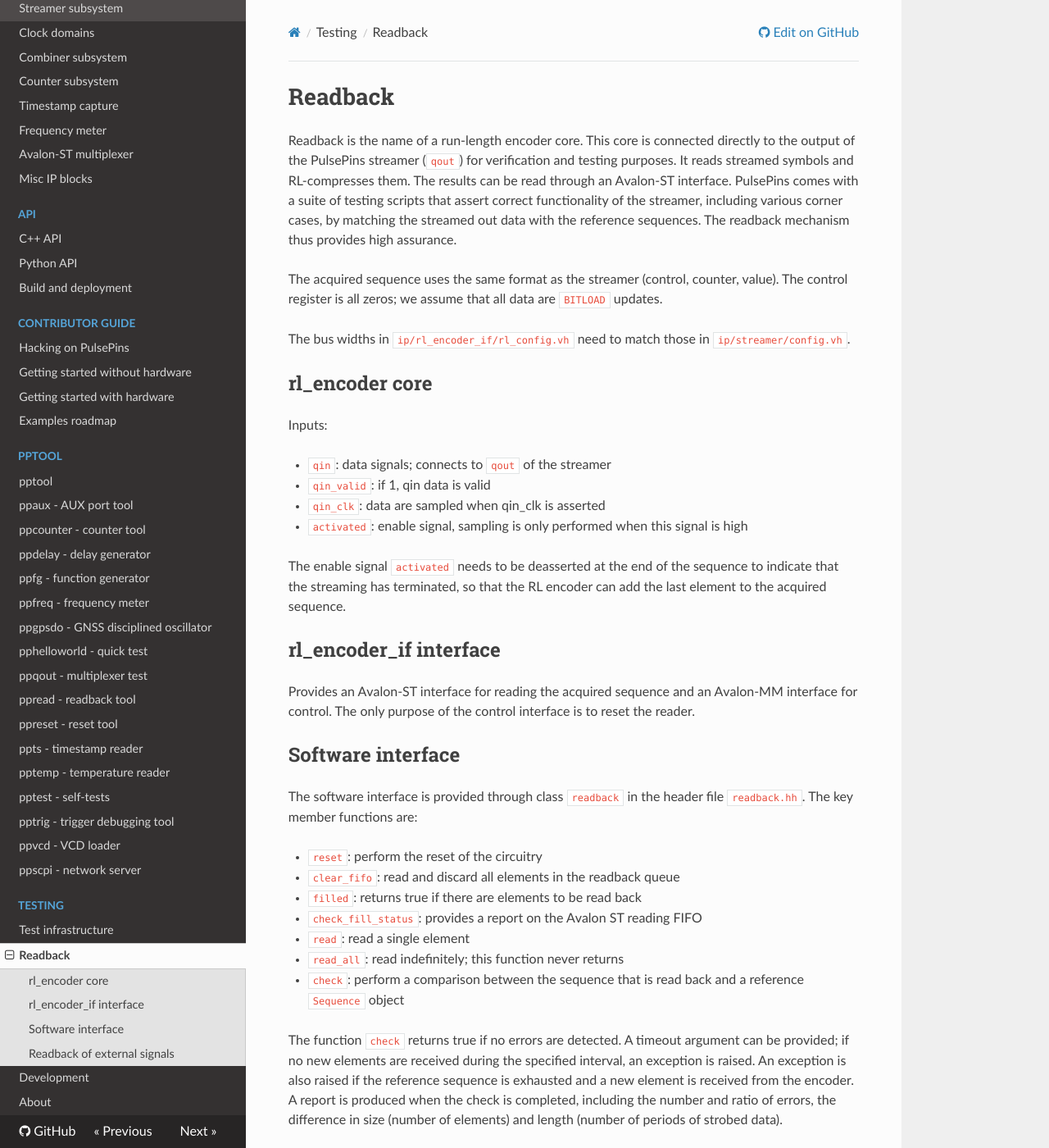
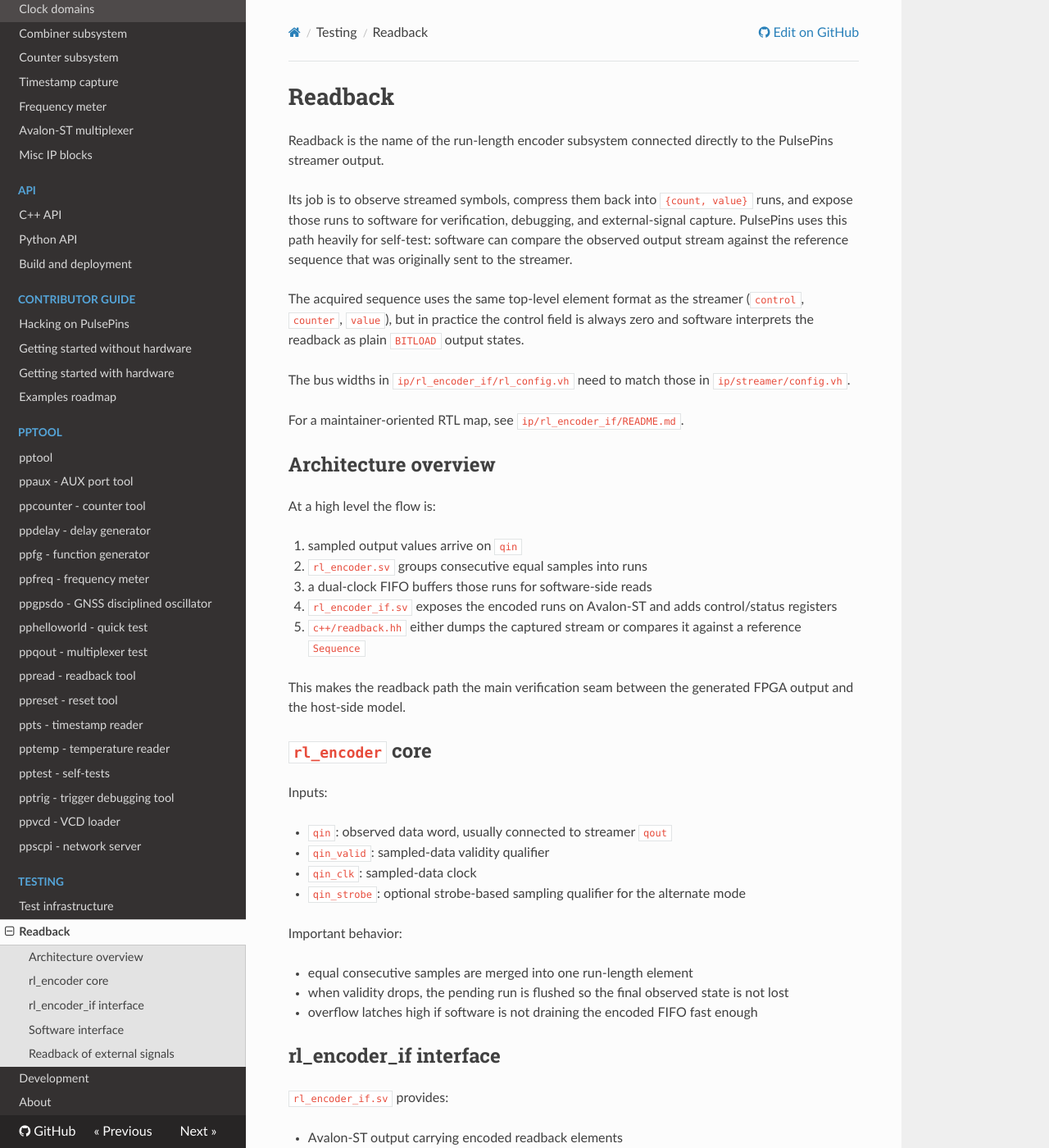
Before and after one commit to rokzitko/PulsePins, an MkDocs documentation site: the page built from docs/docs/readback.md, in a window 1280 px wide and 1400 px high. Shown: the whole window at 82% size. Built offline with MkDocs 1.6.1, drawn with Linux system fonts in a browser that asks for light colours; nearby versions of some CDN libraries; some of the changed text lies outside the part shown.

Commit message:
document readback verification path

```diff
--- a/docs/docs/readback.md
+++ b/docs/docs/readback.md
@@ -1,51 +1,65 @@
 # Readback
 
-Readback is the name of a run-length encoder core. This core is connected directly to the output of the PulsePins
-streamer (``qout``) for verification and testing purposes. It reads streamed symbols and RL-compresses them. The
-results can be read through an Avalon-ST interface. PulsePins comes with a suite of testing scripts
-that assert correct functionality of the streamer, including various corner cases, by matching the streamed
-out data with the reference sequences. The readback mechanism thus provides high assurance.
+Readback is the name of the run-length encoder subsystem connected directly to the PulsePins streamer output.
 
-The acquired sequence uses the same format as the streamer (control, counter, value). The control register is all zeros;
-we assume that all data are ``BITLOAD`` updates.
+Its job is to observe streamed symbols, compress them back into `{count, value}` runs, and expose those runs to software for verification, debugging, and external-signal capture. PulsePins uses this path heavily for self-test: software can compare the observed output stream against the reference sequence that was originally sent to the streamer.
+
+The acquired sequence uses the same top-level element format as the streamer (`control`, `counter`, `value`), but in practice the control field is always zero and software interprets the readback as plain `BITLOAD` output states.
 
 The bus widths in ``ip/rl_encoder_if/rl_config.vh`` need to match those in ``ip/streamer/config.vh``.
 
-## rl_encoder core
+For a maintainer-oriented RTL map, see `ip/rl_encoder_if/README.md`.
+
+## Architecture overview
+
+At a high level the flow is:
+
+1. sampled output values arrive on `qin`
+2. `rl_encoder.sv` groups consecutive equal samples into runs
+3. a dual-clock FIFO buffers those runs for software-side reads
+4. `rl_encoder_if.sv` exposes the encoded runs on Avalon-ST and adds control/status registers
+5. `c++/readback.hh` either dumps the captured stream or compares it against a reference `Sequence`
+
+This makes the readback path the main verification seam between the generated FPGA output and the host-side model.
+
+## `rl_encoder` core
 
 Inputs:
 
- * ``qin``: data signals; connects to ``qout`` of the streamer
- * ``qin_valid``: if 1, qin data is valid
- * ``qin_clk``: data are sampled when qin_clk is asserted
- * ``activated``: enable signal, sampling is only performed when this signal is high
+  * `qin`: observed data word, usually connected to streamer `qout`
+  * `qin_valid`: sampled-data validity qualifier
+  * `qin_clk`: sampled-data clock
+  * `qin_strobe`: optional strobe-based sampling qualifier for the alternate mode
 
-The enable signal `activated` needs to be deasserted at the end of the sequence to indicate that the streaming has
-terminated, so that the RL encoder can add the last element to the acquired sequence.
+Important behavior:
+
+* equal consecutive samples are merged into one run-length element
+* when validity drops, the pending run is flushed so the final observed state is not lost
+* overflow latches high if software is not draining the encoded FIFO fast enough
 
 ## rl_encoder_if interface
 
-Provides an Avalon-ST interface for reading the acquired sequence and an Avalon-MM interface for control.
-The only purpose of the control interface is to reset the reader.
+`rl_encoder_if.sv` provides:
+
+* Avalon-ST output carrying encoded readback elements
+* Avalon-MM control/status for reset, mode selection, FIFO-empty state, overflow, observed pulse count, and CRC32
+
+The pulse counter and CRC are computed in the sampled-input domain, which lets software compare transport-level integrity against the transmitted reference stream.
 
 ## Software interface
 
-The software interface is provided through class ``readback`` in the header file ``readback.hh``.
+The software interface is provided through class `readback` in `c++/readback.hh`.
 The key member functions are:
 
- * ``reset``: perform the reset of the circuitry
- * ``clear_fifo``: read and discard all elements in the readback queue
- * ``filled``: returns true if there are elements to be read back
- * ``check_fill_status``: provides a report on the Avalon ST reading FIFO
- * ``read``: read a single element
- * ``read_all``: read indefinitely; this function never returns
- * ``check``: perform a comparison between the sequence that is read back and a reference ``Sequence`` object
+  * `reset`: reset the encoder and discard stale FIFO contents
+  * `clear_fifo`: read and discard all queued elements
+  * `filled`: report whether encoded elements are available
+  * `check_fill_status`: print FIFO status/debug information
+  * `read`: read one encoded element
+  * `read_all`: dump the captured stream until timeout or external termination
+  * `check`: compare the captured stream against a reference `Sequence`
 
-The function ``check`` returns true if no errors are detected. A timeout argument can be provided; if no new
-elements are received during the specified interval, an exception is raised. An exception is also raised if the
-reference sequence is exhausted and a new element is received from the encoder. A report is produced when the check
-is completed, including the number and ratio of errors, the difference in size (number of elements) and length (number
-of periods of strobed data).
+The `check` function returns true if no errors are detected. A timeout argument can be provided; if no new elements are received during the specified interval, an exception is raised. An exception is also raised if the reference sequence is exhausted and a new element is received from the encoder. A report is produced when the check completes, including the number and ratio of errors plus the difference in encoded size and effective output length.
 
 ## Readback of external signals
 
```
Also changed, not shown: ip/rl_encoder_if/README.md (added), 3 other files.
